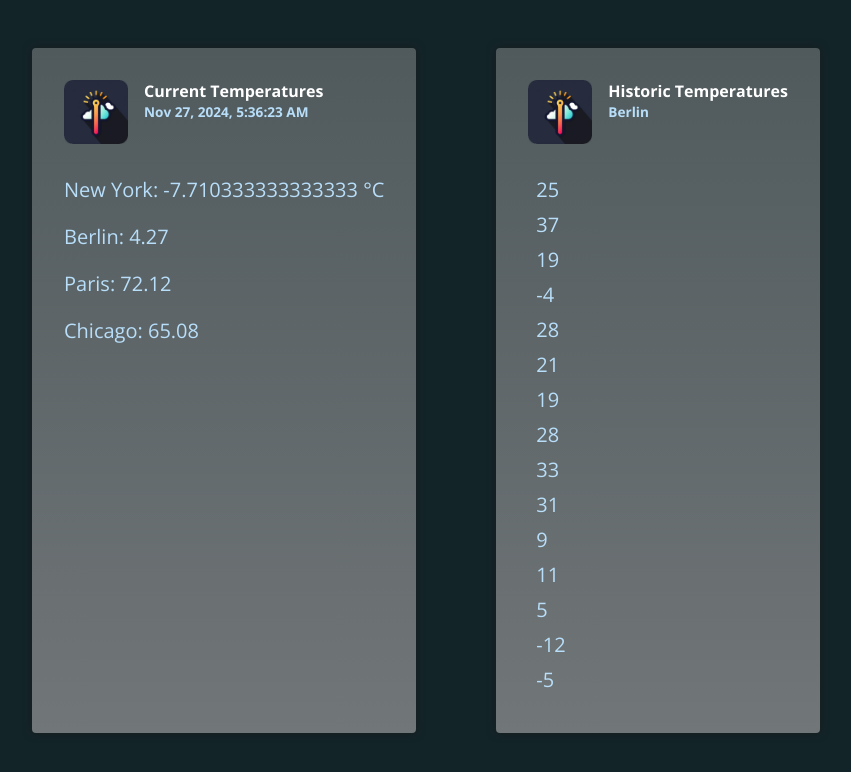
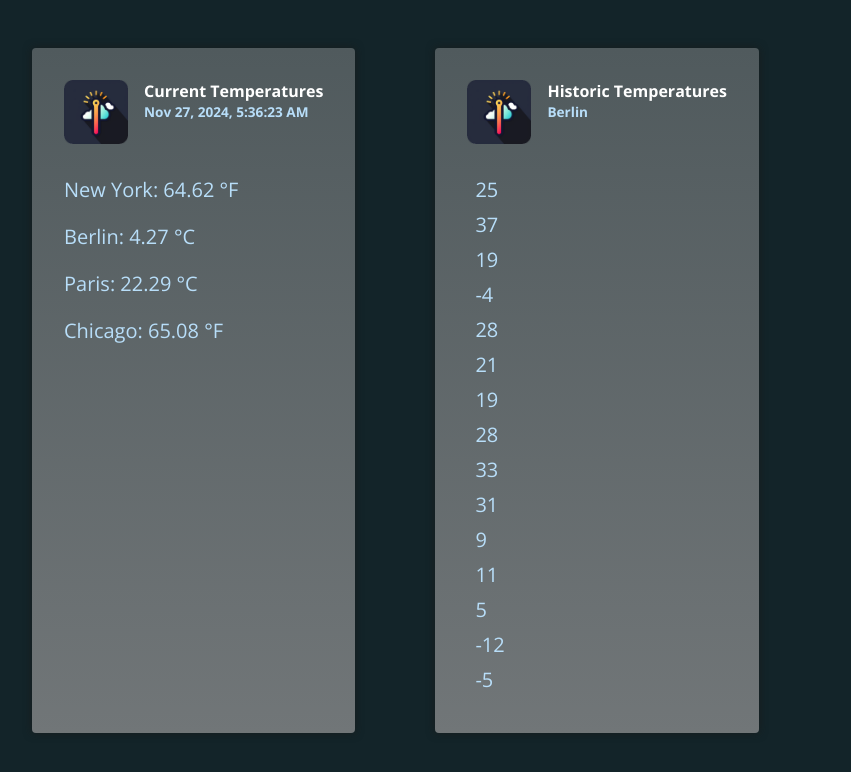
Before and after one commit to tomkedem/angular-pipes, an Angular app: page / in a window 1280 px wide. Shown: the top 772 px of the page, without its empty margins (168-1019 px from the left). Built offline with nearby package versions, Linux system fonts and the light colour scheme.

Commit message:
Chaining Pipes & Being Aware of Limitations

```diff
--- a/src/app/app.component.html
+++ b/src/app/app.component.html
@@ -7,10 +7,10 @@
         <p>{{ currentDate | date: 'medium' }}</p>
       </div>
     </header>
-    <p>New York: {{ currentTemperaturs.newYork | temp: 'fah': 'cel' }}</p>
-    <p>Berlin: {{ currentTemperaturs.berlin | number: '1.1-2' }}</p>
-    <p>Paris: {{ currentTemperaturs.paris | number: '1.1-2'}}</p>
-    <p>Chicago: {{ currentTemperaturs.chicago | number: '1.1-2'}}</p>
+    <p>New York: {{ currentTemperaturs.newYork | temp: 'cel': 'fah' }}</p>
+    <p>Berlin: {{ currentTemperaturs.berlin | temp: 'cel' : 'cel' }}</p>
+    <p>Paris: {{ currentTemperaturs.paris | temp: 'fah': 'cel'}}</p>
+    <p>Chicago: {{ currentTemperaturs.chicago | temp: 'fah'}}</p>
   </article>
 
   <article class="temperatures">
--- a/src/app/temperature.pipe.ts
+++ b/src/app/temperature.pipe.ts
@@ -6,10 +6,14 @@ import { Pipe, PipeTransform} from '@angular/core'
 })
 export class TemperaturePipe implements PipeTransform{
     transform(
-        value: string | number,
+        value: string | number | null,
         inputType: 'cel' | 'fah',
         outputType?: 'cel' | 'fah'
     ) {
+        if(!value){
+            return value;
+        }
+
         let val: number;
 
         if(typeof value === 'string'){
@@ -19,6 +23,7 @@ export class TemperaturePipe implements PipeTransform{
         }
 
         let outputTemp: number;
+
         if(inputType === 'cel' && outputType  === 'fah'){
             outputTemp = val * (9 / 5) + 32;
         }else if (inputType === 'fah' && outputType  === 'cel'){
@@ -28,11 +33,12 @@ export class TemperaturePipe implements PipeTransform{
         }
 
         let symbol: '°C' | '°F';
+
         if(!inputType){
             symbol = inputType === 'cel' ? '°C' : '°F'
         } else{
             symbol = outputType === 'cel' ? '°C' : '°F'
         }
-        return `${outputTemp} ${symbol}`;
+        return `${outputTemp.toFixed(2)} ${symbol}`;
     }
 }
```
